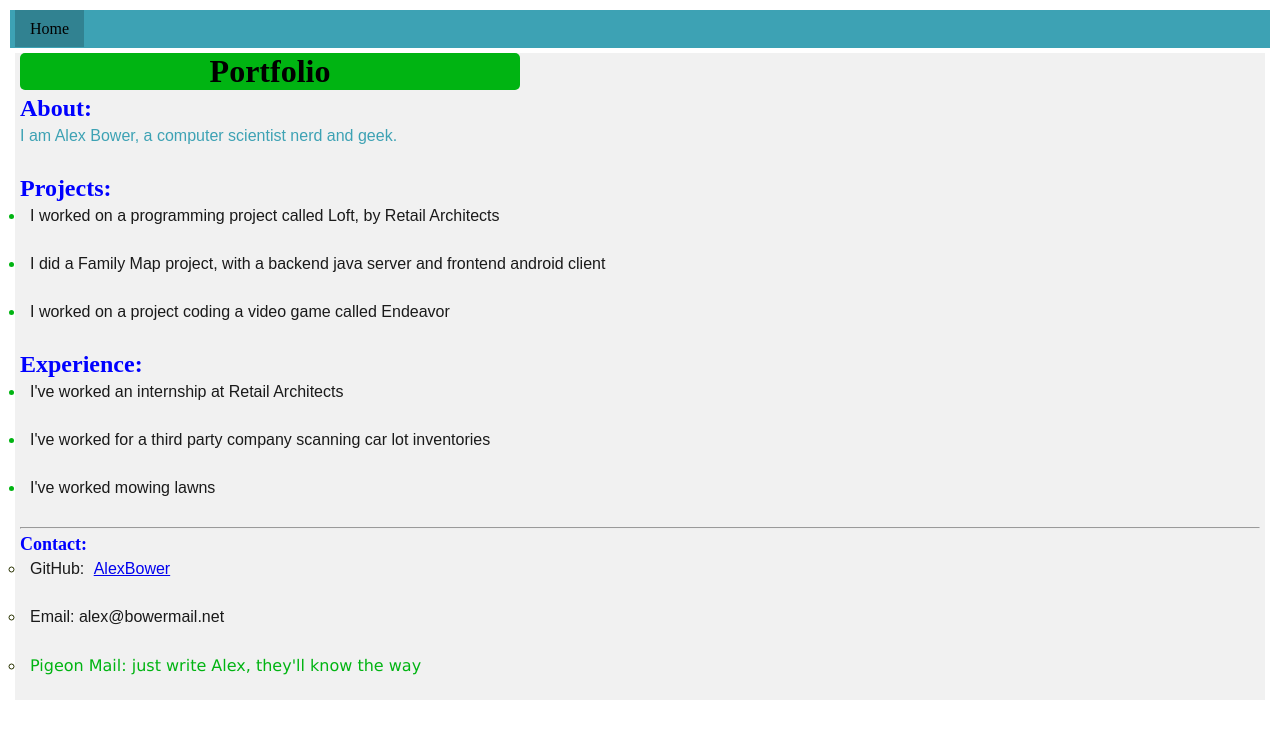
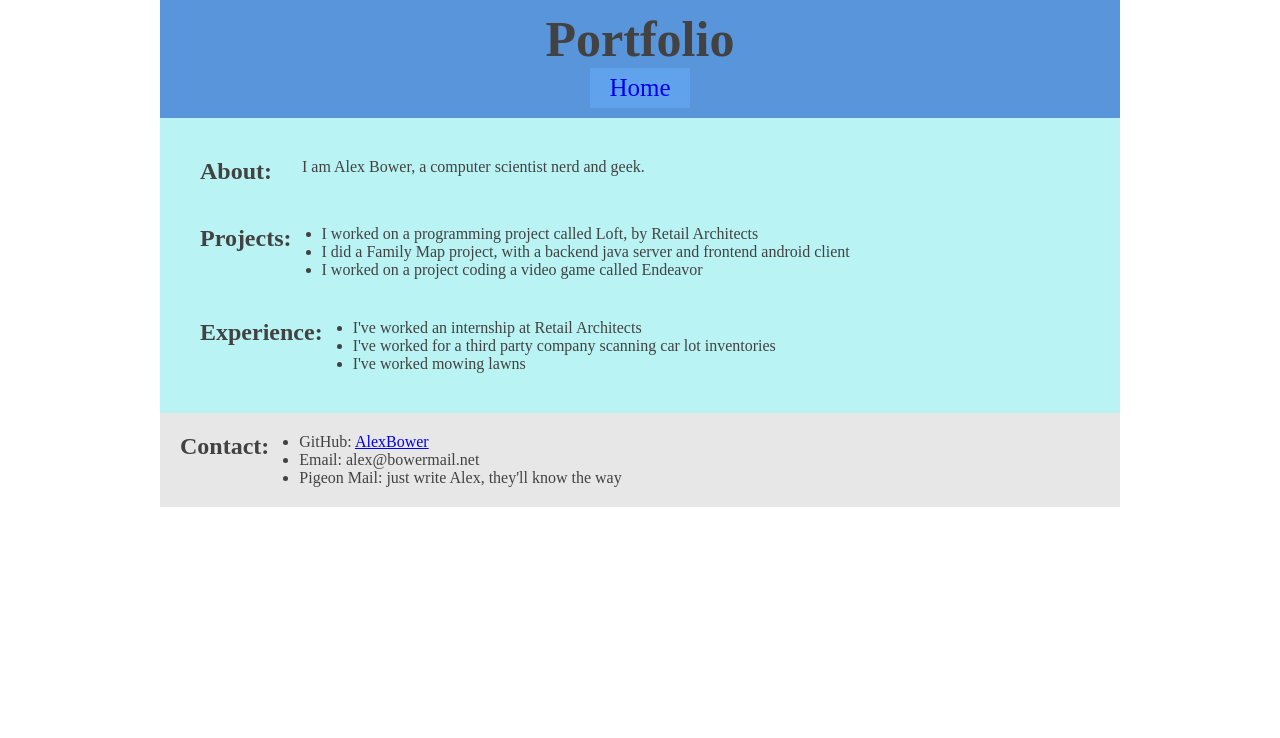
Before and after one commit to AlexBower/portfolio, a plain HTML site: page index.html in a window 1280 px wide. Drawn offline with Linux system fonts and the light colour scheme.

Commit message:
Using Flexbox now

```diff
--- a/index.html
+++ b/index.html
@@ -1,17 +1,30 @@
 <!DOCTYPE html>
 <html>
 	<head>
+		<meta charset='UTF-8'/>
 		<title>Portfolio</title>
 		<link rel='stylesheet' href='styles.css'/>
+		<meta name='viewport'
+			content='width=device-width, initial-scale=1.0, maximum-scale=1.0' />
 	</head>
 	<body>
-		<ul class="horizontal_menu">
-			<li><a href="index.html">Home</a></li>
-		</ul>
 		<div class='page'>
+			<div class="header">
+				<div class="name">
 					<h1>Portfolio</h1>
+				</div>
+				<div class="menu">
+					<div class="menu-item">
+						<a href="index.html">Home</a>
+					</div>
+				</div>
+			</div>
+			<div class="content">
+				<div class="section">
 					<h2>About:</h2>
 					<p id="alex">I am Alex Bower, a computer scientist nerd and geek.</p>
+				</div>
+				<div class="section">
 					<h2>Projects:</h2>
 					<ul class="list">
 						<li>
@@ -24,6 +37,8 @@
 							<p>I worked on a project coding a video game called Endeavor</p>
 						</li>
 					</ul>
+				</div>
+				<div class="section">
 					<h2>Experience:</h2>
 					<ul class="list">
 						<li>
@@ -36,9 +51,11 @@
 							<p>I've worked mowing lawns</p>
 						</li>
 					</ul>
-			<hr/>
+				</div>
+			</div>
+			<div class='section contact'>
 				<h2 id="contact_header">Contact:</h2>
-			<ul class='contact'>
+				<ul class="list">
 					<li>
 						<p>GitHub: <a href="https://github.com/AlexBower">AlexBower</a></p>
 					</li>
@@ -50,5 +67,6 @@
 					</li>
 				</ul>
 			</div>
+		</div>
 	</body>
 </html>
--- a/styles.css
+++ b/styles.css
@@ -1,72 +1,95 @@
 * {
-	margin: 5px;
+	margin: 0;
 	padding: 0;
 	box-sizing: border-box;
+
 }
 
-p {
-	font-family: fantasy;
-	color: #1a1a1a;
-	padding-bottom: 25px;
+.page {
+	display: flex;
+	flex-wrap: wrap;
+	color: #424242;
+}
+
+.section {
+	width: 100%;
+	display: flex;
+	justify-content: flex-start;
+	align-items: flex-start;
+	padding: 20px;
+}
+
+.header {
+	background-color: #5995DA;
+	height: auto;
+	padding: 10px 0;
+	width: 100%;
+}
+
+.name {
+	display: flex;
+	justify-content: center;
+	align-items: flex-start;
 }
 
 h1 {
-	background-color: #00b412;
-	border-radius: 5px;
-	width: 500px;
-	text-align: center;
+	color: #424242;
+	font-size: 50px;
 }
 
-em {
-	font-weight: bold;
+.menu {
+	display: flex;
+	justify-content: space-evenly;
+	align-items: center;
 }
 
-h2 {
-	color: blue;
+.menu-item {
+	display: flex;
+	background-color: #61a2ec;
+	height: 40px;
+	width: 100px;
+	justify-content: center;
+	align-items: center;
 }
 
-#alex {
-	color: #3da2b4;
+.menu-item a {
+	text-decoration: none;
+	font-size: 25px;
 }
 
-#contact_header {
-	font-size: large;
+.content {
+	background-color: #baf3f3;
+	padding: 20px;
+	width: 100%;
 }
 
-.list li {
-	color:  #00b412;
+.contact {
+	background-color: #e7e7e7;
+	padding: 20px;
 }
 
-.contact li {
-	color:  #283100;
-	list-style-type: circle;
+.list,
+#alex {
+	padding-left: 30px;
 }
 
-.page {
-	background-color: #f1f1f1;
-}
+  /* Mobile Styles */
+  @media only screen and (max-width: 400px) {
 
-.pigeon {
-	color:  #00b412;
-	font-family: 'Lucida Sans', 'Lucida Sans Regular', 'Lucida Grande', 'Lucida Sans Unicode', Geneva, Verdana, sans-serif;
-}
-
-.horizontal_menu {
-	list-style-type: none;
-	margin: 0;
-	padding: 0;
-	background-color: #3da2b4;
-	padding: 10px 0px;
   }
 
-  .horizontal_menu li {
-	display: inline;
-	padding: 10px;
-	background-color: #318291;
+  /* Desktop Styles */
+@media only screen and (min-width: 961px) {
+	.page {
+		width: 960px;
+		margin: 0 auto;
+	}
+
+	.section {
+		width: 100%;
+	}
+
+	.contact {
+		width: 100%;
+	}
   }
-
-  .horizontal_menu li a {
-	color: black;
-	font-style: bold;
-	text-decoration: none;
-  }
```
Lines whose indentation alone changed are shown as unchanged.
